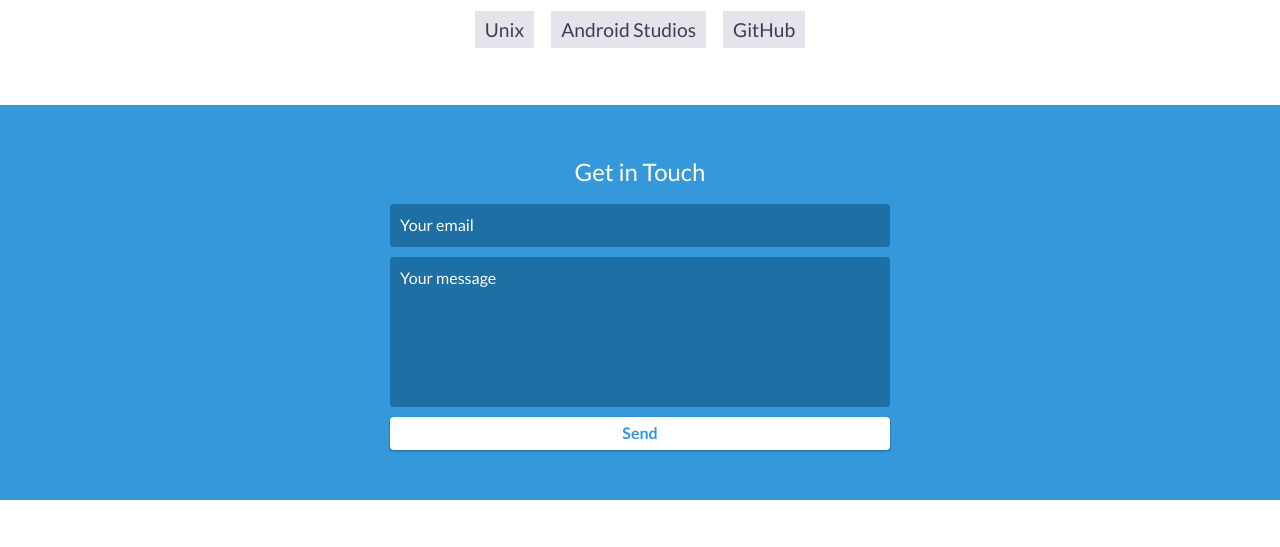
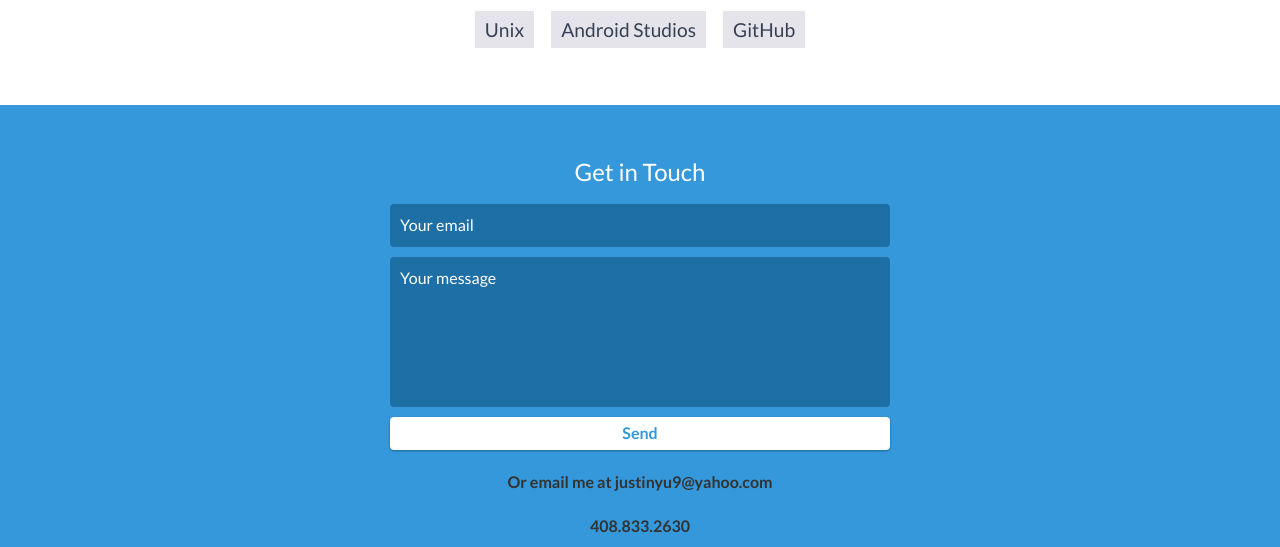
Before and after one commit to justinyu9/Website, a website: page index.html in a window 1280 px wide. Shown: the part 5424-5971 px from the top of the page. Drawn offline with nearby package versions, Linux system fonts and the light colour scheme.

Commit message:
added some easter eggs

```diff
--- a/index.html
+++ b/index.html
@@ -1,6 +1,23 @@
 <!DOCTYPE html>
 <html class="no-js" lang="en">
+<!--
+    __  ___    _____
+   / / / (_)  /  _( )____ ___
+  / /_/ / /   / / |// __ `__ \
+ / __  / /  _/ /   / / / / / /
+/_/ /_/_/  /___/  /_/ /_/ /_/
 
+       __           __  _
+      / /_  _______/ /_(_)___
+ __  / / / / / ___/ __/ / __ \
+/ /_/ / /_/ (__  ) /_/ / / / /
+\____/\__,_/____/\__/_/_/ /_/
+-->
+    <script>
+        console.log("Welcome to my website!");
+        console.log("I see you're looking at my code, well I used Bootstrap, HTML/CSS, and Javascript to create my page! If you have any questions click around and email me at the bottom I will respond ASAP!");
+        console.log("Cheers!");
+    </script>
 <head>
     <meta charset="utf-8">
     <meta http-equiv="X-UA-Compatible" content="IE=edge">
@@ -284,6 +301,8 @@
                 <button type="submit">Send</button>
             </form>
         </div>
+        <h4>Or email me at justinyu9@yahoo.com</h4>
+        <h4>408.833.2630</h4>
         <!-- End #contact-form -->
     </div>
     <!-- End #contact -->
```
